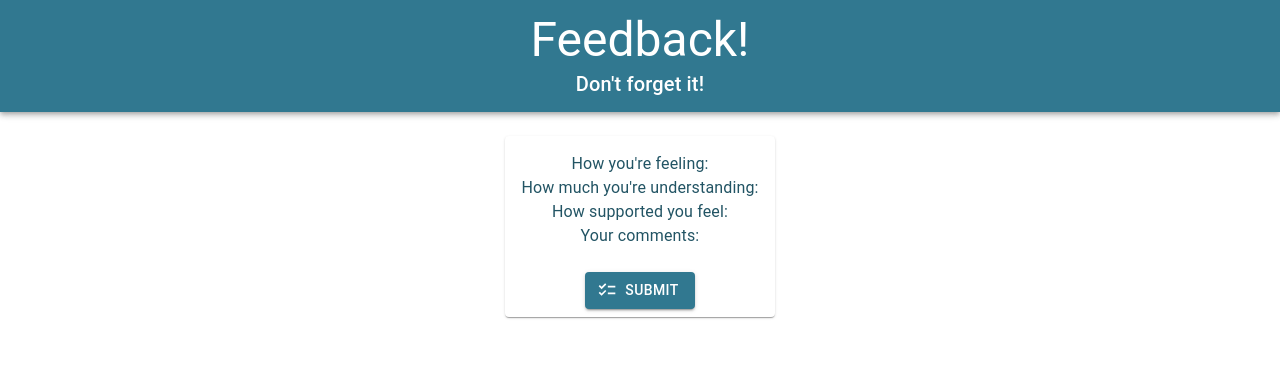
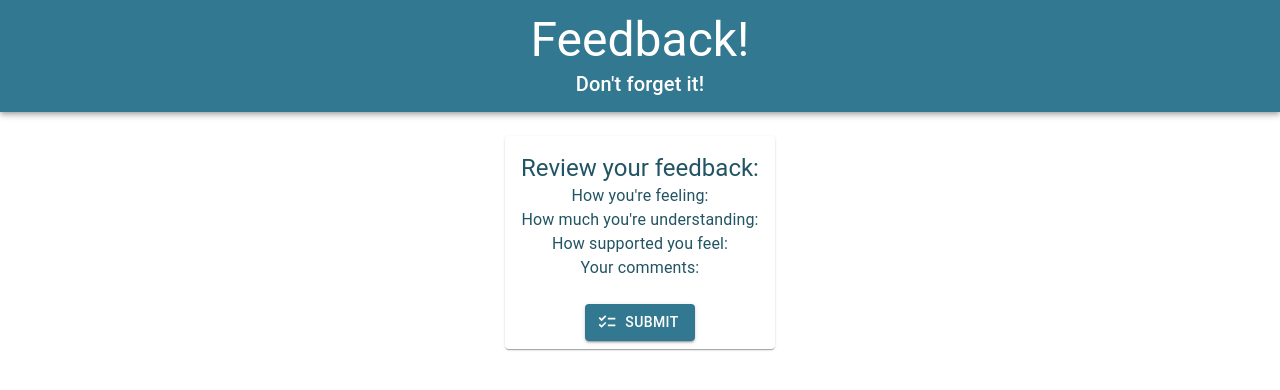
Before and after one commit to lonsnw/redux-feedback-loop, a React (Vite) app: page /review in a window 1280 px wide. Shown: the top 390 px of the page. Built offline with nearby package versions, Linux system fonts and the light colour scheme.

Commit message:
Working on making tests work

```diff
--- a/src/components/Review/Review.jsx
+++ b/src/components/Review/Review.jsx
@@ -29,6 +29,7 @@ function Review() {
             <Card>
                 <Stack direction="column" justifyContent="space-between" alignItems="center" color='primary.dark'>
                     <CardContent>
+                        <Typography variant="h5">Review your feedback:</Typography>
                         <Typography>How you're feeling: {feedback[0]}</Typography>
                         <Typography>How much you're understanding: {feedback[1]}</Typography>
                         <Typography>How supported you feel: {feedback[2]}</Typography>
```
